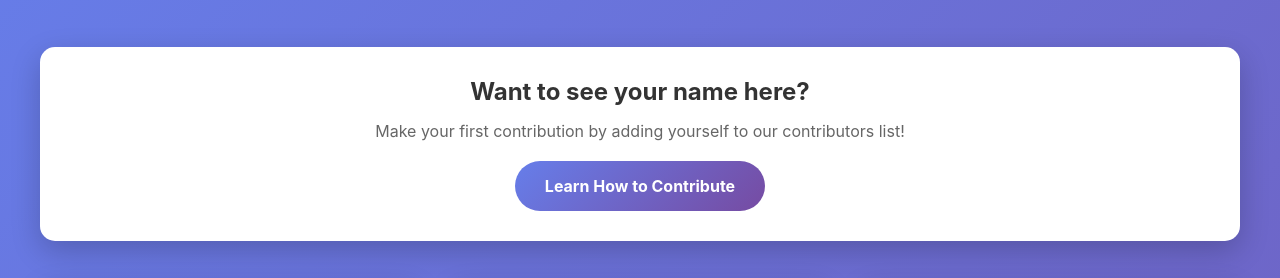
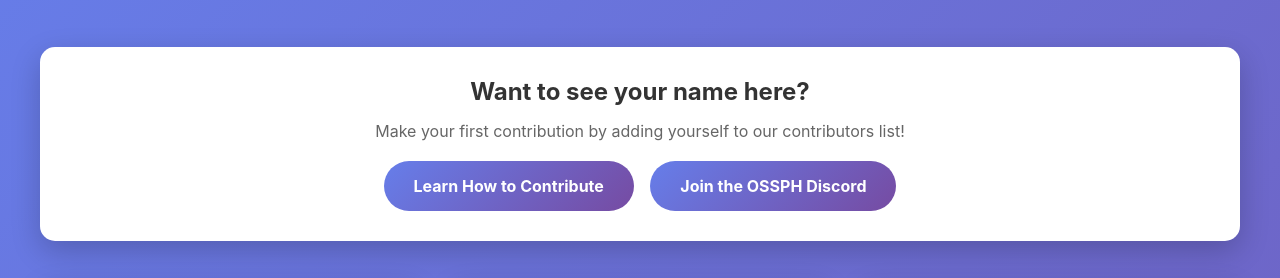
Before and after one commit to mrjxtr/ossph-first-contribution, a website: page index.html in a window 1280 px wide. Shown: the part 136-414 px from the top of the page. Drawn offline with Linux system fonts and the light colour scheme.

Commit message:
feat: add ink to OSSPH Discord

```diff
--- a/index.html
+++ b/index.html
@@ -158,6 +158,11 @@
         .cta a:hover {
             transform: scale(1.05);
         }
+
+        /* space between multiple CTA buttons */
+        .cta a + a {
+            margin-left: 12px;
+        }
     </style>
 </head>
 <body>
@@ -171,6 +176,7 @@
             <h2>Want to see your name here?</h2>
             <p>Make your first contribution by adding yourself to our contributors list!</p>
             <a href="https://github.com/OSSPhilippines/first-contribution#readme">Learn How to Contribute</a>
+            <a href="https://discord.gg/rD5yMTbz5d" target="_blank" rel="noopener noreferrer">Join the OSSPH Discord</a>
         </div>
 
         <div id="loading" class="loading">Loading contributors...</div>
```
